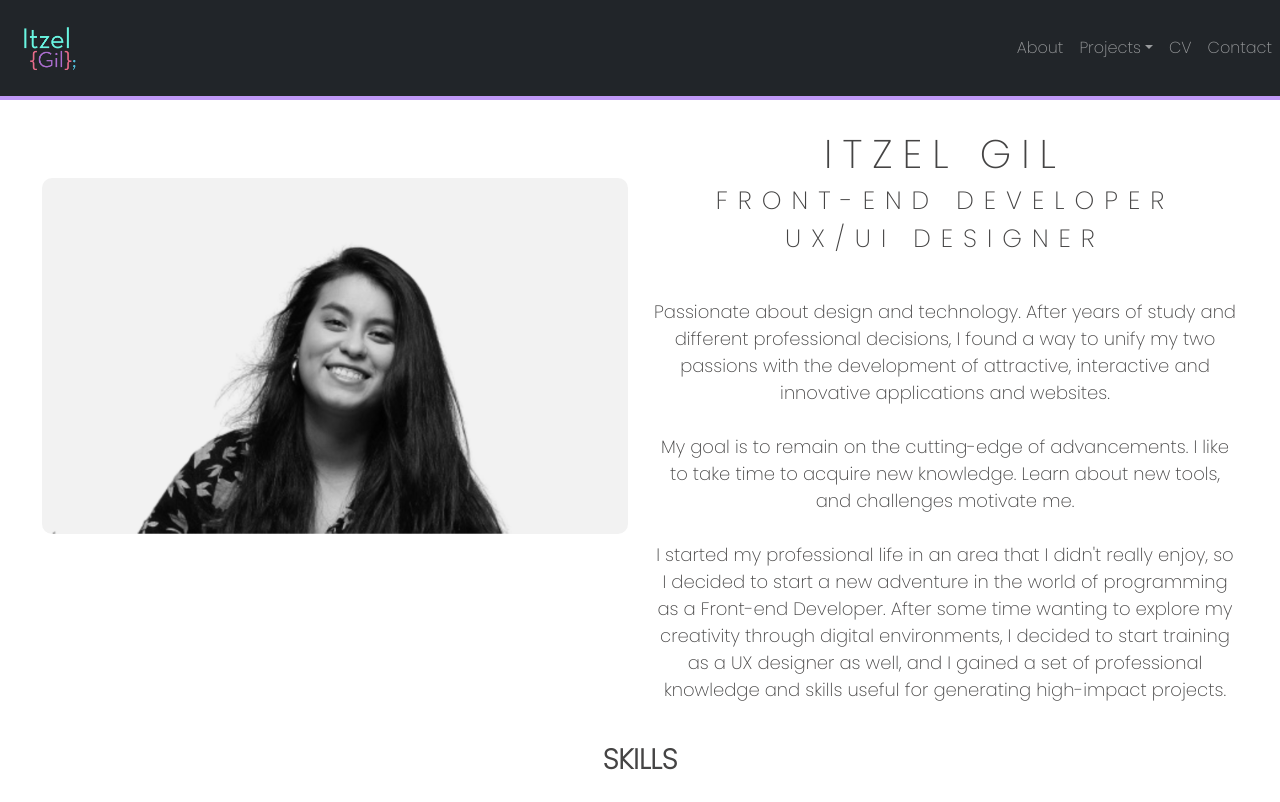
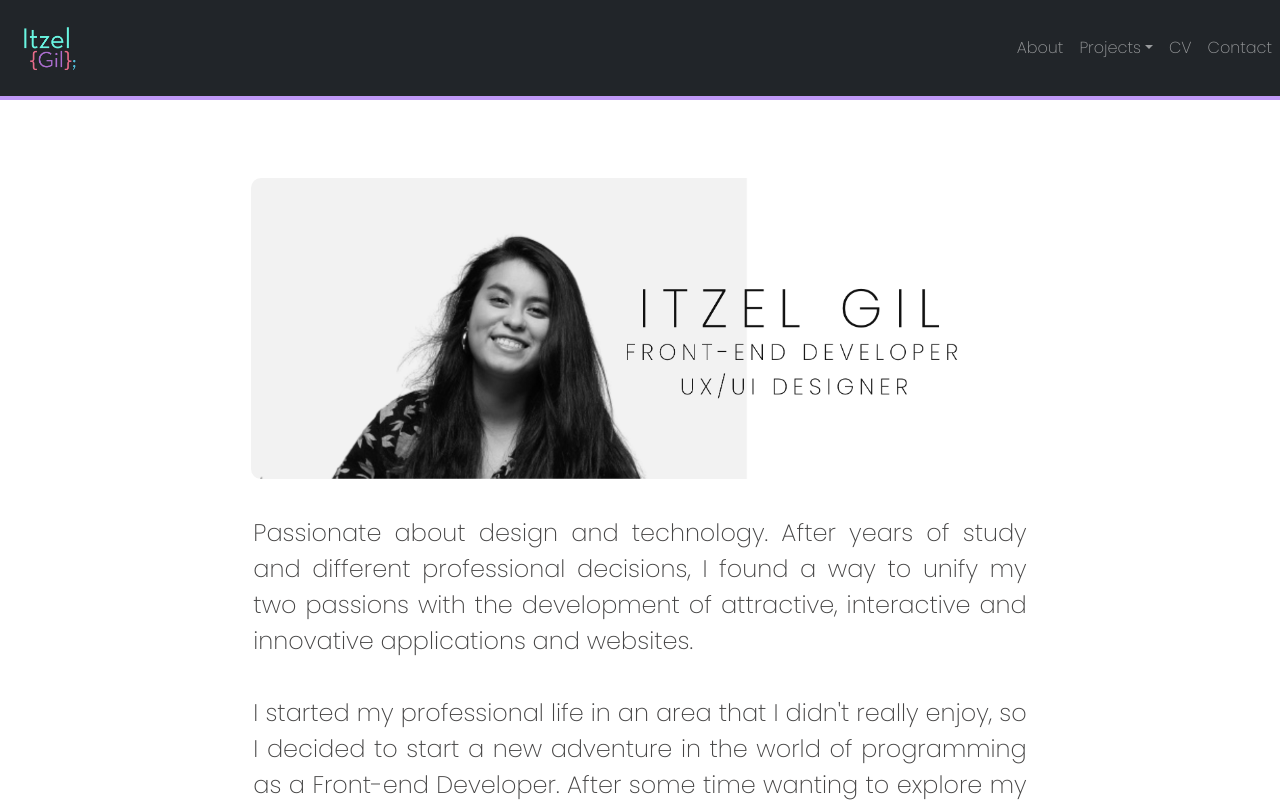
Before and after one commit to itzelgil/portfolio, a React (Create React App) app: page /about in a window 1280 px wide. Shown: the top 802 px of the page. Built offline with nearby package versions, Linux system fonts and the light colour scheme.

Commit message:
fixed text

```diff
--- a/src/App.css
+++ b/src/App.css
@@ -10,6 +10,7 @@ body {
   height: auto;
   width: auto;
   overflow-x: hidden;
+  font-size: 1em;
 }
 /* Home */
 .App {
@@ -96,7 +97,7 @@ h1 {
   border-bottom: 4px solid #bf98f6;
 }
 
-.about-title {
+/* .about-title {
   margin: 30px;
   font-size: 42px;
   font-weight: bold;
@@ -111,14 +112,15 @@ h1 {
   margin: 0 auto;
   margin-top: 7px;
   border-radius: 3px;
-}
+} */
 
 .about-container {
   margin: 30px;
   justify-content: center;
 }
 .about-me-text {
-  font-size: 18px;
+  font-size: 1em;
+  text-align: justify;
 }
 
 .name-container {
@@ -140,7 +142,7 @@ h1 {
 }
 
 .App-profile {
-  width: 100%;
+  width: 65%;
   height: auto;
   min-width: 80px;
   filter: grayscale(100%);
@@ -319,7 +321,7 @@ h1 {
 }
 
 .uxui-title {
-  font-size: 42px;
+  font-size: 1.75em;
   text-align: center;
   margin: 30px;
 }
@@ -344,7 +346,7 @@ h1 {
 }
 
 .contact-title {
-  font-size: 42px;
+  font-size: 1.75em;
   text-align: center;
   margin: 30px;
 }
@@ -367,7 +369,7 @@ h1 {
 .email,
 .social {
   text-align: center;
-  font-size: 18px;
+  font-size: 1em;
 }
 
 .email a {
@@ -376,7 +378,7 @@ h1 {
 }
 
 .social {
-  font-size: 24px;
+  font-size: 1.2em;
   margin: 5px 0 0;
 }
 
@@ -387,7 +389,7 @@ h1 {
 
 .contact-icon {
   display: inline-block;
-  font-size: 34px;
+  font-size: 1.5em;
 }
 
 .signature {
@@ -409,7 +411,7 @@ h1 {
 }
 
 .cv-title {
-  font-size: 42px;
+  font-size: 1.75em;
   text-align: center;
   margin: 30px;
 }
--- a/src/routes/About.js
+++ b/src/routes/About.js
@@ -4,7 +4,7 @@ import Nav from "react-bootstrap/Nav";
 import Navbar from "react-bootstrap/Navbar";
 import NavDropdown from "react-bootstrap/NavDropdown";
 import logo from "./logo.png";
-import profile from "./perfil.png";
+import profile from "./banner.png";
 import Row from "react-bootstrap/Row";
 import Col from "react-bootstrap/Col";
 import { SiHtml5, SiAdobexd } from "react-icons/si";
@@ -50,10 +50,13 @@ export default function About() {
             <Image className="d-block mx-auto w-30 App-profile" src={profile} />
           </div>
         </Col>
+        <Row>
+          <Col className="col-2"></Col>
           <Col className="my-auto name-container">
-          <h2 className="name">ITZEL GIL</h2>
+            {/* <h2 className="name">ITZEL GIL</h2>
           <h2 className="name-sec">FRONT-END DEVELOPER</h2>
           <h2 className="name-sec">UX/UI DESIGNER</h2>
+          <br /> */}
             <br />
             <p className="about-me-text">
               Passionate about design and technology. After years of study and
@@ -61,20 +64,22 @@ export default function About() {
               passions with the development of attractive, interactive and
               innovative applications and websites.
               <br />
+              <br />I started my professional life in an area that I didn't
+              really enjoy, so I decided to start a new adventure in the world
+              of programming as a Front-end Developer. After some time wanting
+              to explore my creativity through digital environments, I decided
+              to start training as a UX designer as well, and I gained a set of
+              professional knowledge and skills useful for generating
+              high-impact projects.
               <br />
-            My goal is to remain on the cutting-edge of advancements. I like to
-            take time to acquire new knowledge. Learn about new tools, and
+              <br />
+              My goal is to remain on the cutting-edge of advancements. I like
+              to take time to acquire new knowledge. Learn about new tools, and
               challenges motivate me.
-            <br />
-            <br />I started my professional life in an area that I didn't really
-            enjoy, so I decided to start a new adventure in the world of
-            programming as a Front-end Developer. After some time wanting to
-            explore my creativity through digital environments, I decided to
-            start training as a UX designer as well, and I gained a set of
-            professional knowledge and skills useful for generating high-impact
-            projects.
             </p>
           </Col>
+          <Col className="col-2"></Col>
+        </Row>
 
         <Row className="about-me">
           {/* <Col className="my-auto"></Col> */}
```
Also changed, not shown: src/routes/perfil3.jpg (added). Lines whose indentation alone changed are shown as unchanged.
